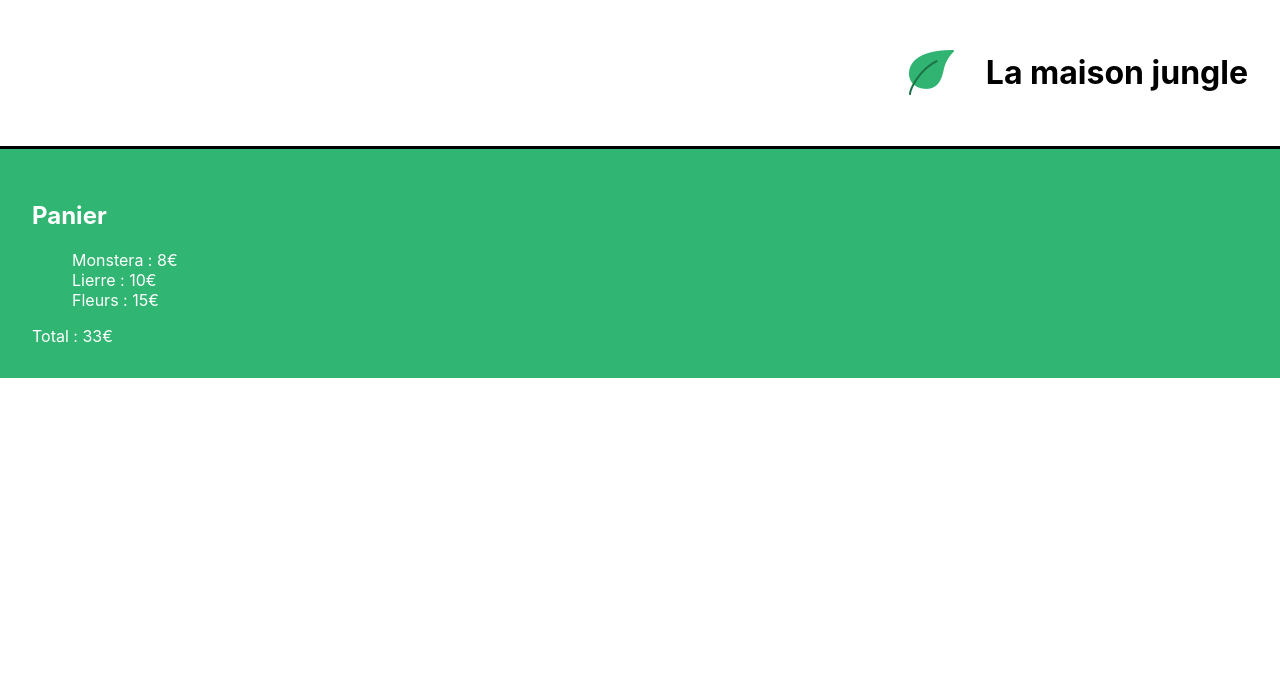
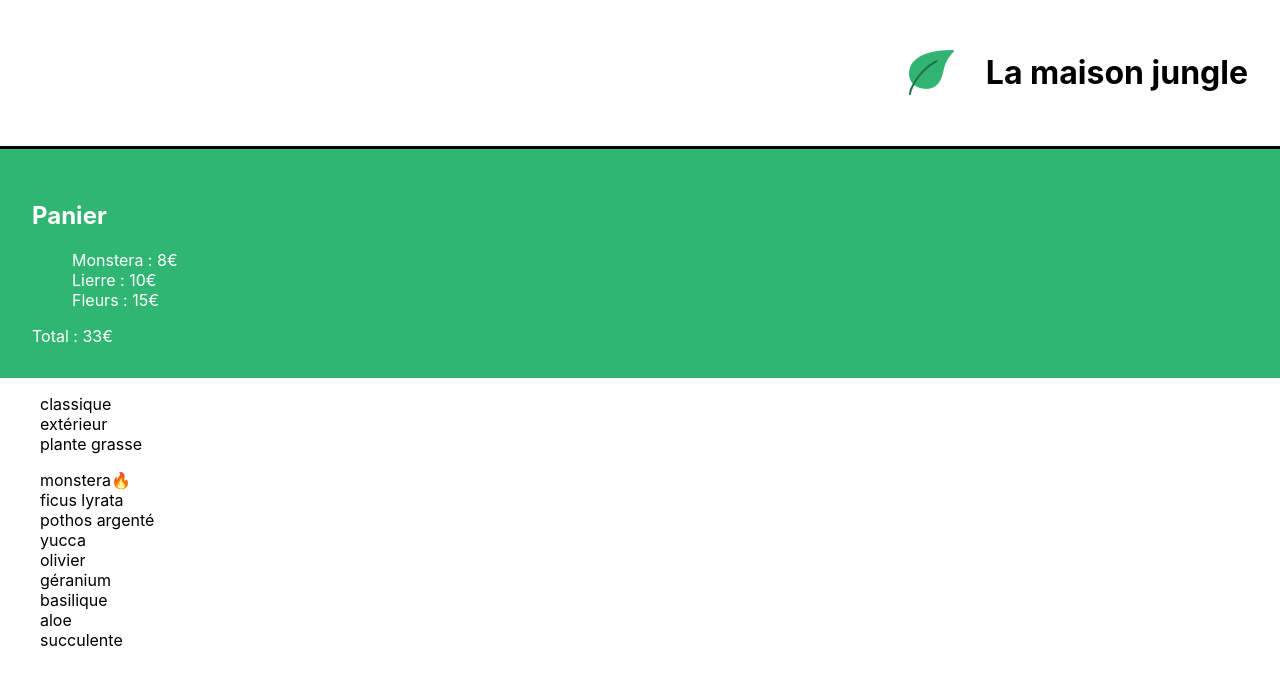
Before and after one commit to smectaz/la-maison-jungle, a React (Create React App) app: page / in a window 1280 px wide. Shown: the top 684 px of the page. Built offline with nearby package versions, Linux system fonts and the light colour scheme.

Commit message:
cours condition

```diff
--- a/src/components/App.js
+++ b/src/components/App.js
@@ -1,11 +1,13 @@
 import Banner from "./Banner";
 import Cart from "./Cart";
+import ShoppingList from "./ShoppingList.js";
 
 function App() {
 	return (
 		<div>
 			<Banner />
 			<Cart />
+			<ShoppingList />
 		</div>
 	);
 }
--- /dev/null
+++ b/src/components/ShoppingList.js
@@ -0,0 +1,30 @@
+import { plantList } from "../datas/plantList";
+
+function ShoppingList() {
+	const categories = plantList.reduce(
+		(acc, plant) =>
+			acc.includes(plant.category) ? acc : acc.concat(plant.category),
+		[],
+	);
+	return (
+		<div>
+			<ul>
+				{categories.map((cat) => (
+					<li key={cat}>{cat}</li>
+				))}
+			</ul>
+			<ul>
+				{plantList.map((plant) => (
+					<li key={plant.id}>
+						{plant.name}
+						{plant.isBestSale && plant.category === "classique" && (
+							<span>🔥</span>
+						)}
+					</li>
+				))}
+			</ul>
+		</div>
+	);
+}
+
+export default ShoppingList;
--- /dev/null
+++ b/src/datas/plantList.js
@@ -0,0 +1,49 @@
+export const plantList = [
+	{
+		name: "monstera",
+		category: "classique",
+		id: "1ed",
+		isBestSale: true,
+	},
+	{
+		name: "ficus lyrata",
+		category: "classique",
+		id: "2ab",
+	},
+	{
+		name: "pothos argenté",
+		category: "classique",
+		id: "3sd",
+	},
+	{
+		name: "yucca",
+		category: "classique",
+		id: "4kk",
+	},
+	{
+		name: "olivier",
+		category: "extérieur",
+		id: "5pl",
+	},
+	{
+		name: "géranium",
+		category: "extérieur",
+		id: "6uo",
+	},
+	{
+		name: "basilique",
+		category: "extérieur",
+		id: "7ie",
+		isBestSale: true,
+	},
+	{
+		name: "aloe",
+		category: "plante grasse",
+		id: "8fp",
+	},
+	{
+		name: "succulente",
+		category: "plante grasse",
+		id: "9vn",
+	},
+];
```
